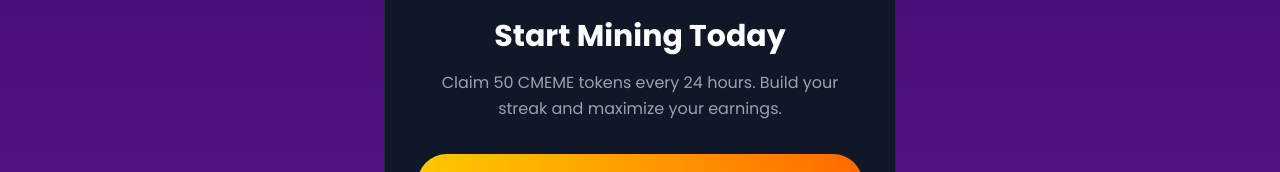
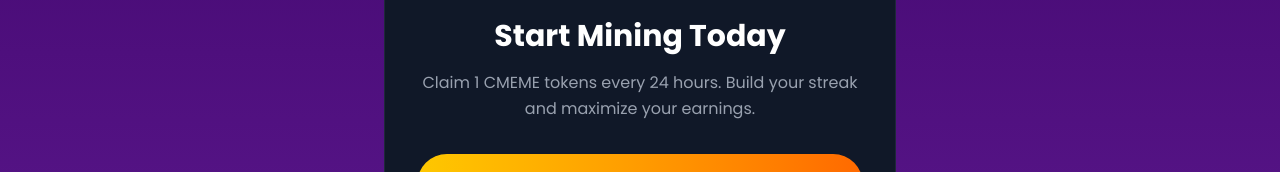
Before and after one commit to blueswayne133/cmeme, a React (Vite) app: page / in a window 1280 px wide. Shown: the part 364-536 px from the top of the page. Built offline with nearby package versions, Linux system fonts and the light colour scheme.

Commit message:
new commit

```diff
--- a/src/pages/HomePage.jsx
+++ b/src/pages/HomePage.jsx
@@ -36,7 +36,7 @@ const HomePage = () => {
           </h2>
 
           <p className="text-gray-400 text-center mb-8 leading-relaxed">
-            Claim 50 CMEME tokens every 24 hours. Build your streak and maximize your earnings.
+            Claim 1 CMEME tokens every 24 hours. Build your streak and maximize your earnings.
           </p>
 
             <button
```
